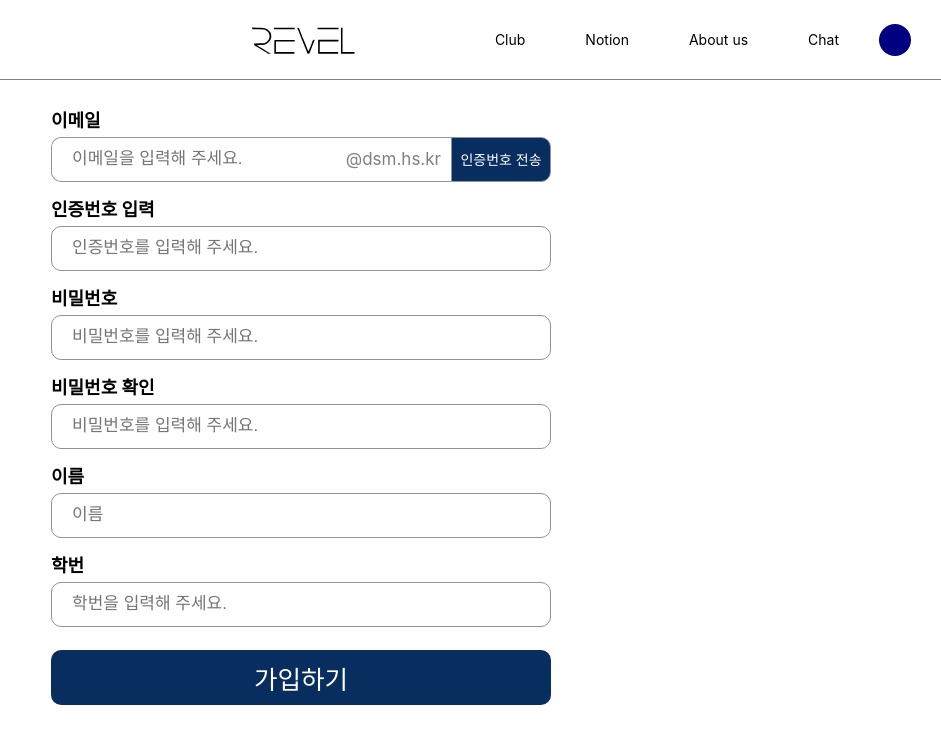
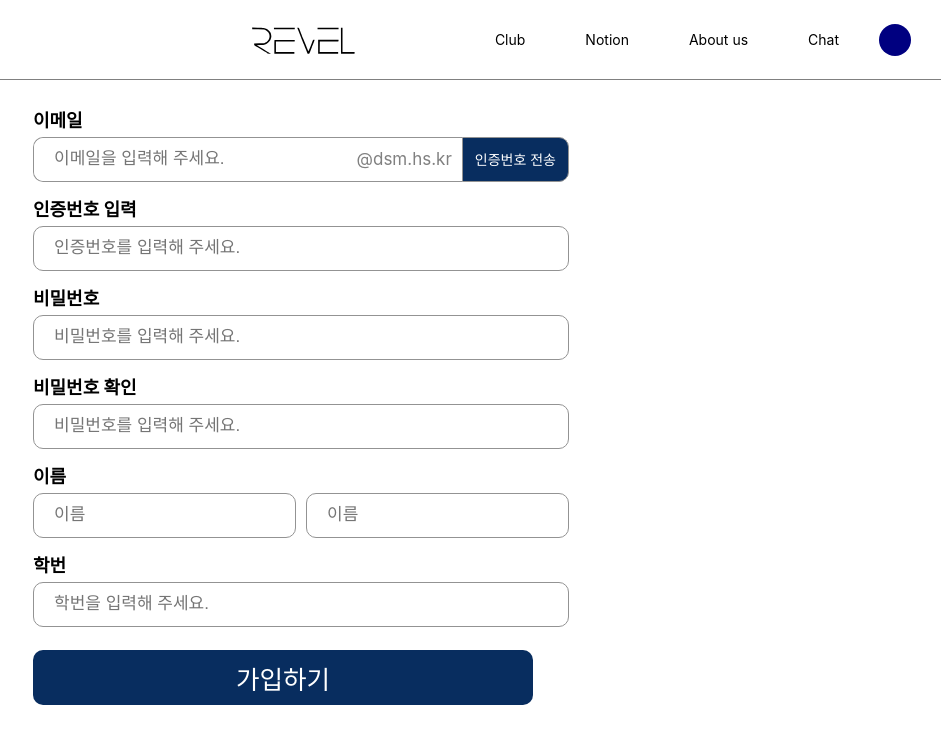
Before and after one commit to RE-VEL/REVEL-frontend-V1, a Next.js app: page /join in a window 1280 px wide. Shown: the top 744 px of the page, without its empty margins (339-1280 px from the left). Built offline with nearby package versions, Linux system fonts and the light colour scheme.

Commit message:
Feat: firstName, lastName setting

```diff
--- a/components/join/joinView.tsx
+++ b/components/join/joinView.tsx
@@ -1,4 +1,3 @@
-import { css } from '@emotion/react';
 import styled from '@emotion/styled';
 import { NextPage } from 'next';
 import { ChangeEvent, FormEvent } from 'react';
@@ -46,8 +45,8 @@ const JoinView: NextPage<props> = ({
             onChange={changeUserInfo}
             placeholder="인증번호를 입력해 주세요."
             minLength={6}
+            maxLength={6}
             required
-            maxLength={6}
           />
         </GetInfoWrap>
         <GetInfoWrap>
@@ -59,6 +58,8 @@ const JoinView: NextPage<props> = ({
             type="password"
             required
             placeholder="비밀번호를 입력해 주세요."
+            minLength={8}
+            maxLength={20}
           />
         </GetInfoWrap>
         <GetInfoWrap>
@@ -71,16 +72,26 @@ const JoinView: NextPage<props> = ({
             type="password"
             required
             placeholder="비밀번호를 입력해 주세요."
+            minLength={8}
+            maxLength={20}
           />
         </GetInfoWrap>
         <GetInfoWrap>
           <Label>이름</Label>
-          <GetInfo
-            name="name"
-            value={userInfo.name}
-            onChange={changeUserInfo}
-            placeholder="이름"
-          />
+          <NameInputWrap>
+            <GetInfo
+              name="firstName"
+              value={userInfo.firstName}
+              onChange={changeUserInfo}
+              placeholder="이름"
+            />
+            <GetInfo
+              name="lastName"
+              value={userInfo.lastName}
+              onChange={changeUserInfo}
+              placeholder="이름"
+            />
+          </NameInputWrap>
         </GetInfoWrap>
         <GetInfoWrap>
           <Label>학번</Label>
@@ -90,6 +101,8 @@ const JoinView: NextPage<props> = ({
             onChange={changeUserInfo}
             placeholder="학번을 입력해 주세요."
             required
+            min={1101}
+            max={3420}
           />
         </GetInfoWrap>
         <Joined>가입하기</Joined>
@@ -130,11 +143,18 @@ const GetInfo = styled.input`
   width: 100%;
 `;
 
+const NameInputWrap = styled.div`
+  display: flex;
+  gap: 10px;
+  width: 100%;
+  justify-content: space-between;
+`;
+
 const PasswordCheck = styled(GetInfo)`
   ${({ userInfo: { password, checkPassword } }: { userInfo: userInfoType }) => {
     return (
       password !== checkPassword &&
-      css`
+      `
         border-color: #ff184a;
       `
     );
--- a/interface/join.tsx
+++ b/interface/join.tsx
@@ -2,7 +2,8 @@ export interface userInfoType {
   email: string;
   password: string;
   checkPassword: string;
-  name: string;
+  firstName: string;
+  lastName: string;
   number: string;
   certification: string;
 }
--- a/pages/join.tsx
+++ b/pages/join.tsx
@@ -9,13 +9,14 @@ const Join: NextPage = () => {
     email: '',
     password: '',
     checkPassword: '',
-    name: '',
+    firstName: '',
+    lastName: '',
     number: '',
     certification: '',
   });
 
   const formatInputValue = (value: string, name: string): string => {
-    if (name === 'email' || name === 'name') {
+    if (name === 'email' || name === 'firstName' || name === 'lastName') {
       return value.replace(/\W/, '');
     }
     if (name === 'password' || name === 'checkPassword') {
```
